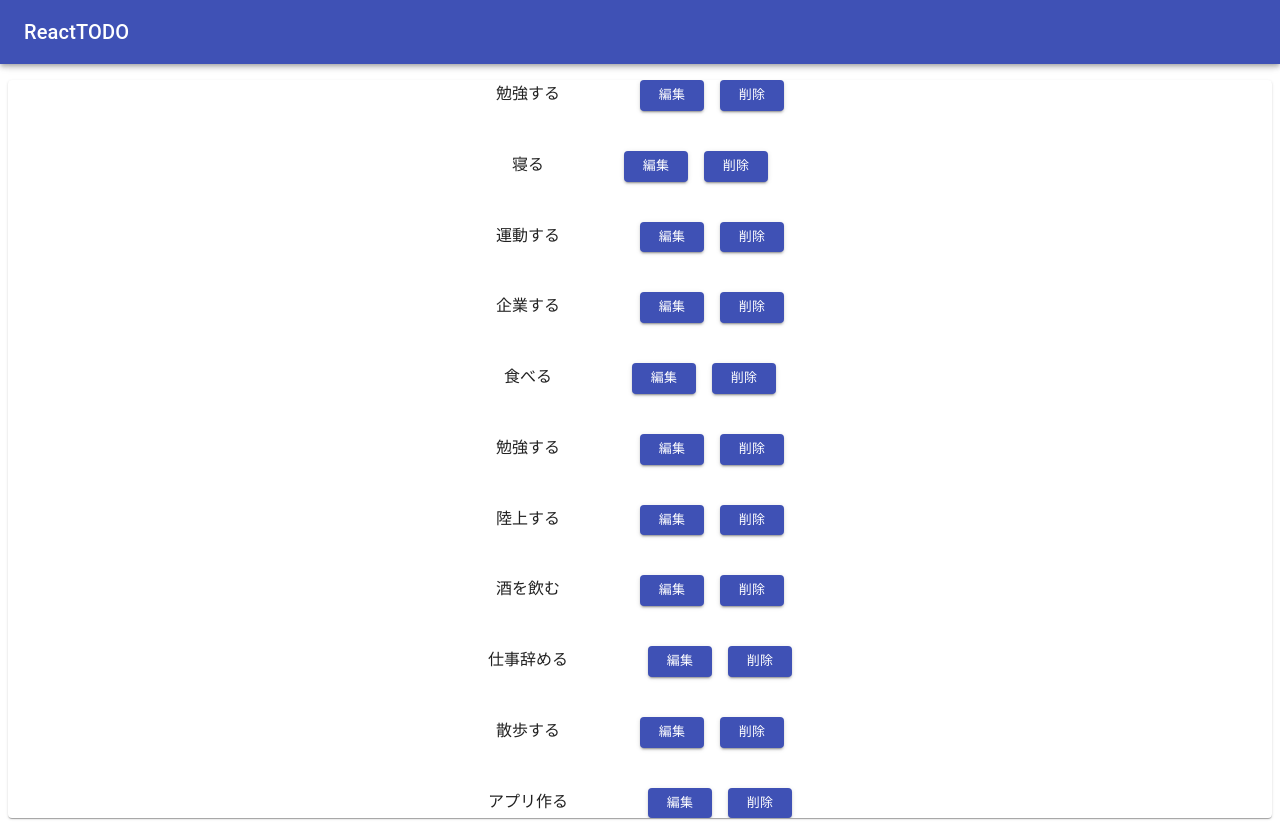
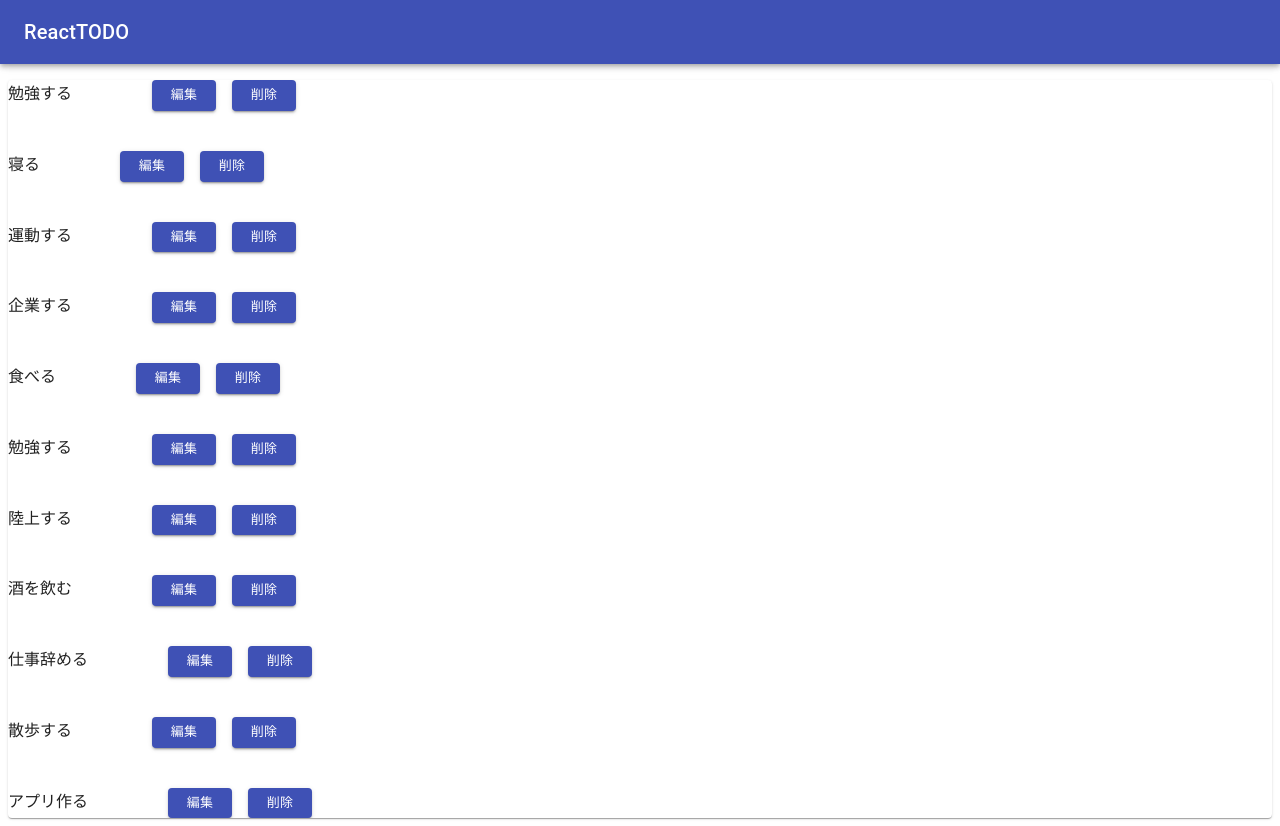
Before and after one commit to shogo4131/React-TypeScript-Todo, a React (Create React App) app in the folder react-ts-app/: page / in a window 1280 px wide. Built offline with nearby package versions, Linux system fonts and the light colour scheme.

Commit message:
ディレクトリ構成変更

```diff
--- a/react-ts-app/src/components/Header.tsx
+++ b/react-ts-app/src/components/Header/Header.tsx
@@ -1,7 +1,7 @@
 import React from 'react';
 import { AppBar, Toolbar, Typography } from '@material-ui/core';
 
-const Header = () => {
+const Header: React.VFC = () => {
   return (
     <AppBar position="fixed">
       <Toolbar>
--- /dev/null
+++ b/react-ts-app/src/components/Header/index.ts
@@ -0,0 +1 @@
+export { default as Header } from './Header';
--- a/react-ts-app/src/components/TodoList.tsx
+++ b/react-ts-app/src/components/Todo/Todo.tsx
@@ -1,12 +1,12 @@
-import React, { FC, useState, useEffect } from 'react';
+import React, { useState, useEffect } from 'react';
 import { Box, Card } from '@material-ui/core';
 import TodoItems from './TodoItems';
 
-const TodoList: FC = () => {
+const Todo: React.VFC = () => {
   const [todo, setTodo] = useState([]);
 
   useEffect(() => {
-    const response = require('../dummyData/todo.json');
+    const response = require('../../dummyData/todo.json');
 
     setTodo(response);
   }, []);
@@ -22,4 +22,4 @@ const TodoList: FC = () => {
   );
 };
 
-export default TodoList;
+export default Todo;
--- a/react-ts-app/src/components/TodoItems.tsx
+++ b/react-ts-app/src/components/Todo/TodoItems.tsx
@@ -1,14 +1,14 @@
-import React, { FC } from 'react';
+import React from 'react';
 import { Grid, Button } from '@material-ui/core';
-import { Todo } from '../Type';
+import { Todo } from '../../types/Type';
 
 type TodoListProps = {
   todoItems: Todo;
 };
 
-const TodoItems: FC<TodoListProps> = ({ todoItems }) => {
+const TodoItems: React.VFC<TodoListProps> = ({ todoItems }) => {
   return (
-    <Grid container justify="center" spacing={10}>
+    <Grid container spacing={10}>
       <Grid item>{todoItems.todo}</Grid>
       <Grid item>
         <Grid container spacing={2}>
```
Also changed, not shown: react-ts-app/src/App.tsx (+7 -6 lines), react-ts-app/src/types/Type.ts (renamed from react-ts-app/src/Type.ts), 1 other file (tests, documents, lock files or other folders).
